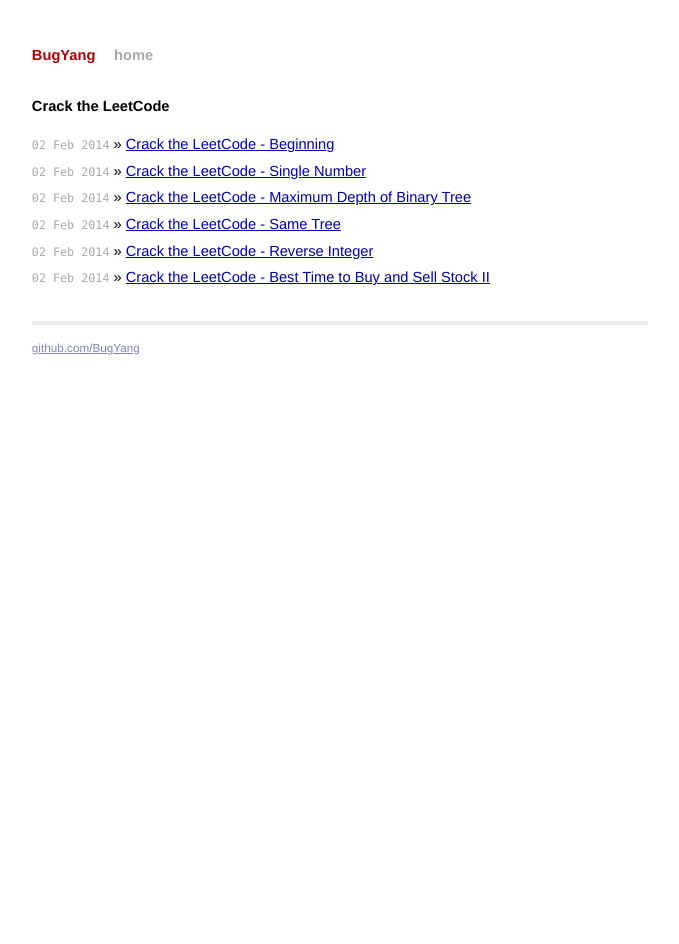
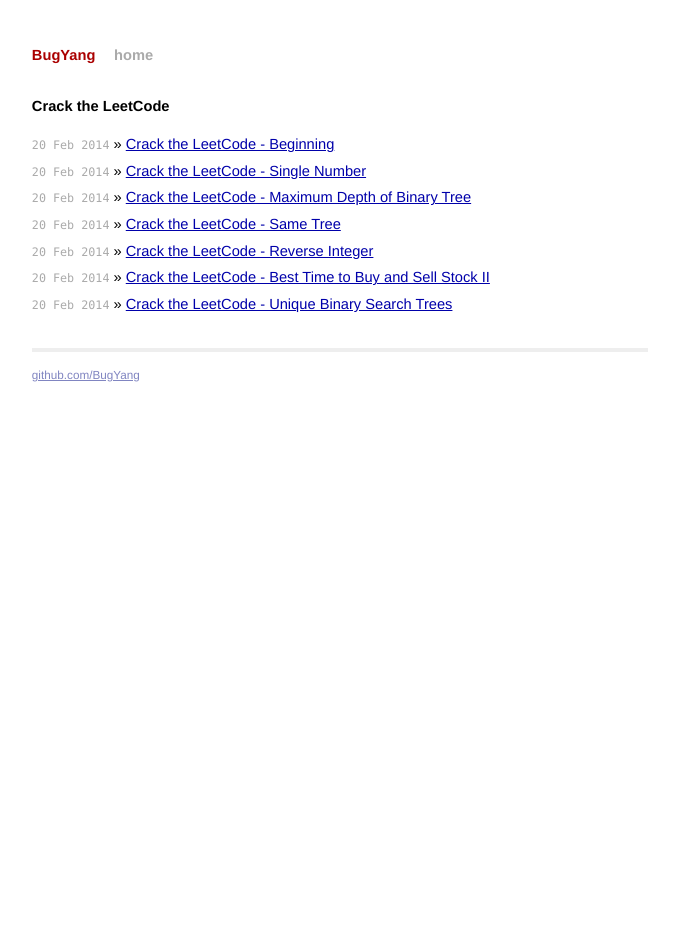
Before and after one commit to BugYang/LeetCode, a Jekyll site: the page built from index.html, in a window 1280 px wide. Shown: the whole page, without its empty margins (300-979 px from the left). Built offline with Jekyll 4.4.1, drawn with Linux system fonts in a browser that asks for light colours; Markdown is read by kramdown in place of the engine named in the settings.

Commit message:
add article for unique binary search tree problem

```diff
--- a/index.html
+++ b/index.html
@@ -7,12 +7,13 @@ title: BugYang
 
   <h1>Crack the LeetCode</h1>
   <ul class="posts">
-      <li><span>02 Feb 2014</span> &raquo; <a href="{{ site.baseurl }}/2014/02/20/crack-the-leetcode.html">Crack the LeetCode - Beginning</a></li>
-      <li><span>02 Feb 2014</span> &raquo; <a href="{{ site.baseurl }}/2014/02/20/crack-the-leetcode-single-number.html">Crack the LeetCode - Single Number</a></li>
-      <li><span>02 Feb 2014</span> &raquo; <a href="{{ site.baseurl }}/2014/02/20/crack-the-leetcode-binary-tree-depth.html">Crack the LeetCode - Maximum Depth of Binary Tree</a></li>
-      <li><span>02 Feb 2014</span> &raquo; <a href="{{ site.baseurl }}/2014/02/20/crack-the-leetcode-same-tree.html">Crack the LeetCode - Same Tree</a></li>
-      <li><span>02 Feb 2014</span> &raquo; <a href="{{ site.baseurl }}/2014/02/20/crack-the-leetcode-reverse-integer.html">Crack the LeetCode - Reverse Integer</a></li>
-      <li><span>02 Feb 2014</span> &raquo; <a href="{{ site.baseurl }}/2014/02/20/crack-the-leetcode-stock-ii.html">Crack the LeetCode - Best Time to Buy and Sell Stock II</a></li>
+      <li><span>20 Feb 2014</span> &raquo; <a href="{{ site.baseurl }}/2014/02/20/crack-the-leetcode.html">Crack the LeetCode - Beginning</a></li>
+      <li><span>20 Feb 2014</span> &raquo; <a href="{{ site.baseurl }}/2014/02/20/crack-the-leetcode-single-number.html">Crack the LeetCode - Single Number</a></li>
+      <li><span>20 Feb 2014</span> &raquo; <a href="{{ site.baseurl }}/2014/02/20/crack-the-leetcode-binary-tree-depth.html">Crack the LeetCode - Maximum Depth of Binary Tree</a></li>
+      <li><span>20 Feb 2014</span> &raquo; <a href="{{ site.baseurl }}/2014/02/20/crack-the-leetcode-same-tree.html">Crack the LeetCode - Same Tree</a></li>
+      <li><span>20 Feb 2014</span> &raquo; <a href="{{ site.baseurl }}/2014/02/20/crack-the-leetcode-reverse-integer.html">Crack the LeetCode - Reverse Integer</a></li>
+      <li><span>20 Feb 2014</span> &raquo; <a href="{{ site.baseurl }}/2014/02/20/crack-the-leetcode-stock-ii.html">Crack the LeetCode - Best Time to Buy and Sell Stock II</a></li>
+      <li><span>20 Feb 2014</span> &raquo; <a href="{{ site.baseurl }}/2014/02/20/crack-the-leetcode-unique-bst.html">Crack the LeetCode - Unique Binary Search Trees</a></li>
   </ul>
 
 </div>
```
Also changed, not shown: _posts/2014-02-20-crack-the-leetcode-unique-bst.md (added, +57 -0 lines).
